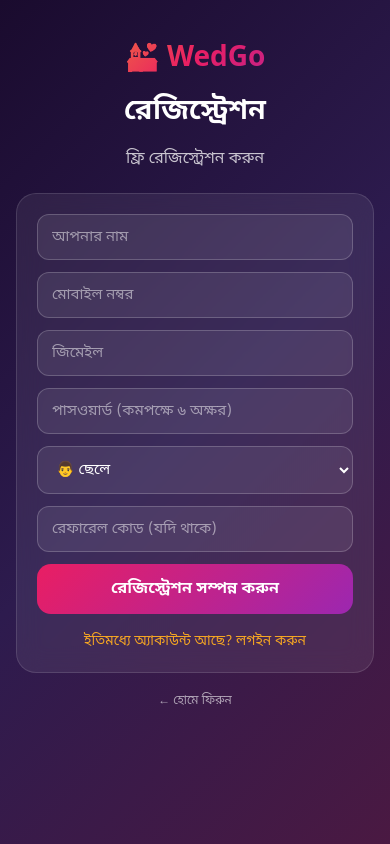
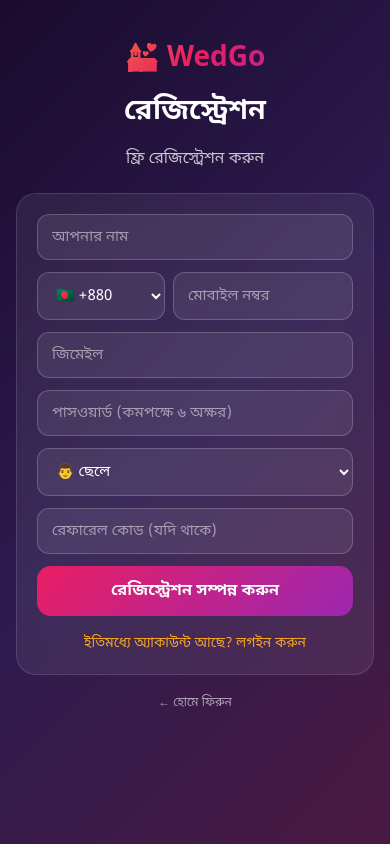
Before and after one commit to sohel103010-creator/wedgo-web, a Next.js app: page /register in a window 390 px wide. Built offline with nearby package versions, Linux system fonts and the light colour scheme.

Commit message:
International phone numbers: country-code selector + E.164 normalization (register/login/forgot-password)

```diff
--- a/app/api/auth/register/route.ts
+++ b/app/api/auth/register/route.ts
@@ -1,6 +1,7 @@
 export const dynamic = "force-dynamic";
 import { NextRequest, NextResponse } from "next/server";
 import { ensureSchemaAndSeed, hashPassword, signToken, queryOne, query } from "@/lib/auth";
+import { normalizePhone } from "@/lib/phone";
 
 function genReferralCode(): string {
   return "WG" + Math.random().toString(36).substring(2, 8).toUpperCase();
@@ -9,7 +10,8 @@
 export async function POST(req: NextRequest) {
   try {
     await ensureSchemaAndSeed();
-    const { name, mobile, email, password, gender, referral } = await req.json();
+    const { name, mobile: rawMobile, email, password, gender, referral } = await req.json();
+    const mobile = normalizePhone(rawMobile || "");
 
     if (!name || !mobile || !email || !password || !gender) {
       return NextResponse.json({ error: "সব তথ্য দিন" }, { status: 400 });
--- a/app/register/page.tsx
+++ b/app/register/page.tsx
@@ -1,9 +1,10 @@
 "use client";
 import { useState } from "react";
 import Link from "next/link";
+import { COUNTRY_CODES, composePhone } from "@/lib/phone";
 
 export default function Register() {
-  const [form, setForm] = useState({ name: "", mobile: "", email: "", password: "", gender: "male", referral: "" });
+  const [form, setForm] = useState({ name: "", mobile: "", cc: "880", email: "", password: "", gender: "male", referral: "" });
   const [msg, setMsg] = useState("");
   const [loading, setLoading] = useState(false);
 
@@ -12,10 +13,16 @@
   async function doRegister() {
     setMsg(""); setLoading(true);
     try {
+      const mobile = composePhone(form.cc, form.mobile);
+      if (mobile.replace(/\D/g, "").length < 8) {
+        setMsg("সঠিক মোবাইল নম্বর দিন");
+        setLoading(false);
+        return;
+      }
       const r = await fetch("/api/auth/register", {
         method: "POST",
         headers: { "Content-Type": "application/json" },
-        body: JSON.stringify(form),
+        body: JSON.stringify({ ...form, mobile }),
       });
       const d = await r.json();
       if (d.ok) {
@@ -37,7 +44,14 @@
 
       <div className="card">
         <input placeholder="আপনার নাম" value={form.name} onChange={(e) => set("name", e.target.value)} />
-        <input placeholder="মোবাইল নম্বর" value={form.mobile} onChange={(e) => set("mobile", e.target.value)} inputMode="numeric" />
+        <div style={{ display: "flex", gap: 8 }}>
+          <select value={form.cc} onChange={(e) => set("cc", e.target.value)} style={{ maxWidth: 128 }}>
+            {COUNTRY_CODES.map((c) => (
+              <option key={c.code} value={c.code}>{c.flag} +{c.code}</option>
+            ))}
+          </select>
+          <input placeholder="মোবাইল নম্বর" value={form.mobile} onChange={(e) => set("mobile", e.target.value)} inputMode="numeric" style={{ flex: 1 }} />
+        </div>
         <input type="email" placeholder="জিমেইল" value={form.email} onChange={(e) => set("email", e.target.value)} />
         <input type="password" placeholder="পাসওয়ার্ড (কমপক্ষে ৬ অক্ষর)" value={form.password} onChange={(e) => set("password", e.target.value)} />
         <select value={form.gender} onChange={(e) => set("gender", e.target.value)}>
--- /dev/null
+++ b/lib/phone.ts
@@ -0,0 +1,53 @@
+// International phone handling — E.164 normalization (+<country><number>)
+
+export const COUNTRY_CODES: { code: string; name: string; flag: string }[] = [
+  { code: "880", name: "বাংলাদেশ", flag: "🇧🇩" },
+  { code: "91", name: "ভারত", flag: "🇮🇳" },
+  { code: "92", name: "পাকিস্তান", flag: "🇵🇰" },
+  { code: "966", name: "সৌদি আরব", flag: "🇸🇦" },
+  { code: "971", name: "আরব আমিরাত", flag: "🇦🇪" },
+  { code: "974", name: "কাতার", flag: "🇶🇦" },
+  { code: "965", name: "কুয়েত", flag: "🇰🇼" },
+  { code: "968", name: "ওমান", flag: "🇴🇲" },
+  { code: "973", name: "বাহরাইন", flag: "🇧🇭" },
+  { code: "60", name: "মালয়েশিয়া", flag: "🇲🇾" },
+  { code: "65", name: "সিঙ্গাপুর", flag: "🇸🇬" },
+  { code: "44", name: "যুক্তরাজ্য", flag: "🇬🇧" },
+  { code: "1", name: "যুক্তরাষ্ট্র/কানাডা", flag: "🇺🇸" },
+  { code: "61", name: "অস্ট্রেলিয়া", flag: "🇦🇺" },
+  { code: "39", name: "ইতালি", flag: "🇮🇹" },
+  { code: "33", name: "ফ্রান্স", flag: "🇫🇷" },
+  { code: "49", name: "জার্মানি", flag: "🇩🇪" },
+  { code: "34", name: "স্পেন", flag: "🇪🇸" },
+];
+
+/** Compose full international number from country code + local part. */
+export function composePhone(cc: string, local: string): string {
+  const digits = (local || "").replace(/\D/g, "").replace(/^0+/, "");
+  const code = (cc || "880").replace(/\D/g, "") || "880";
+  return `+${code}${digits}`;
+}
+
+/** Normalize any user-typed phone into E.164. `cc` is the selected country code. */
+export function normalizePhone(input: string, cc?: string): string {
+  const raw = (input || "").trim();
+  if (!raw) return "";
+  if (raw.startsWith("+")) {
+    return "+" + raw.slice(1).replace(/\D/g, "");
+  }
+  const digits = raw.replace(/\D/g, "").replace(/^0+/, "");
+  if (!digits) return "";
+  // Already includes a known country code (e.g. 8801712345678)
+  for (const c of COUNTRY_CODES) {
+    if (c.code.length > 1 && digits.startsWith(c.code)) return "+" + digits;
+  }
+  return composePhone(cc || "880", digits);
+}
+
+/** Legacy BD format ("017...") for accounts created before E.164. */
+export function legacyVariants(e164: string): string[] {
+  const out: string[] = [];
+  if (e164.startsWith("+880")) out.push("0" + e164.slice(4));
+  out.push(e164.replace(/^\+/, ""));
+  return out;
+}
```
Also changed, not shown: app/api/auth/forgot-password/route.ts (+10 -2 lines), app/api/auth/login/route.ts (+12 -3 lines), app/forgot-password/page.tsx (+11 -2 lines), app/login/page.tsx (+12 -2 lines).
